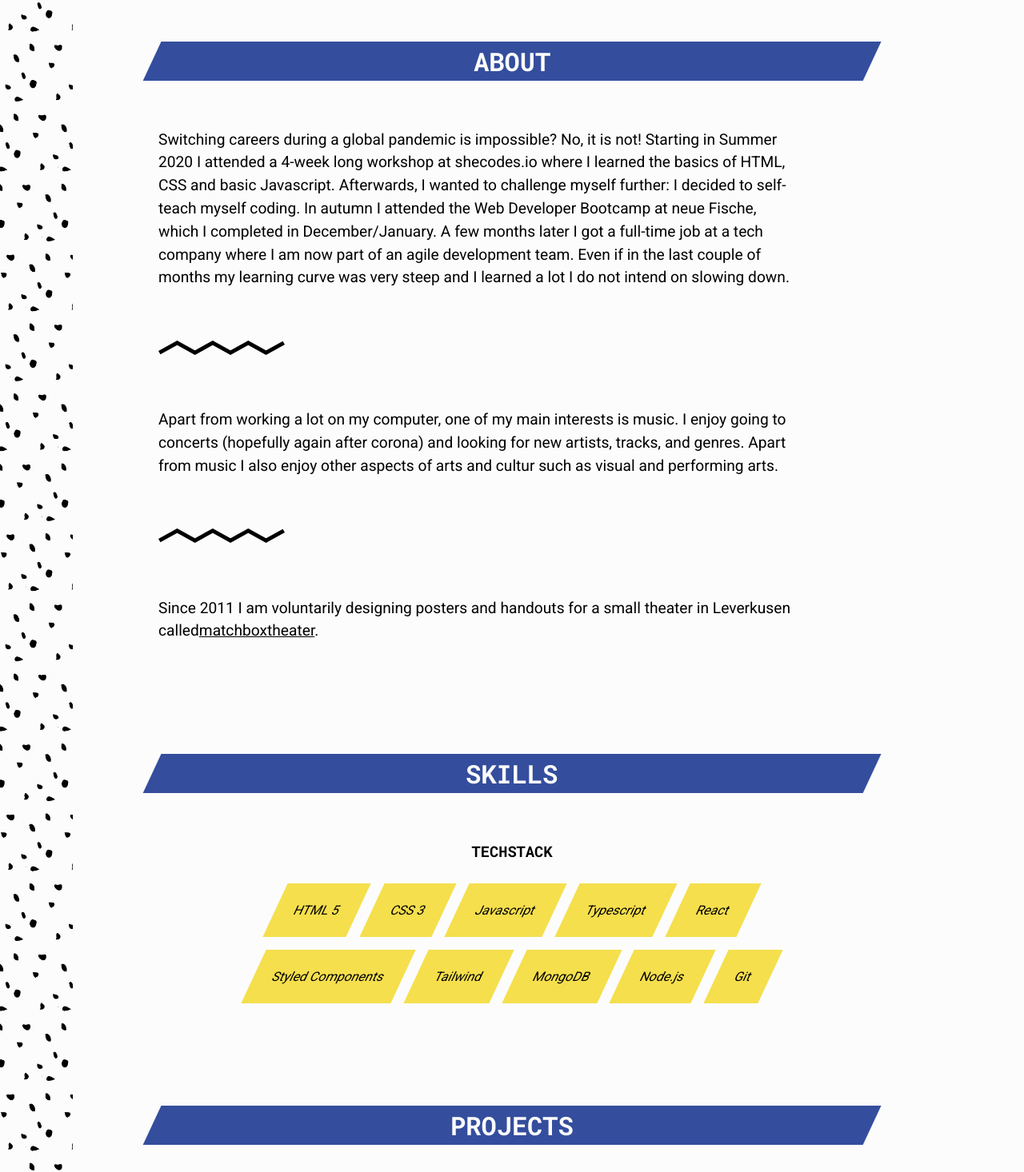
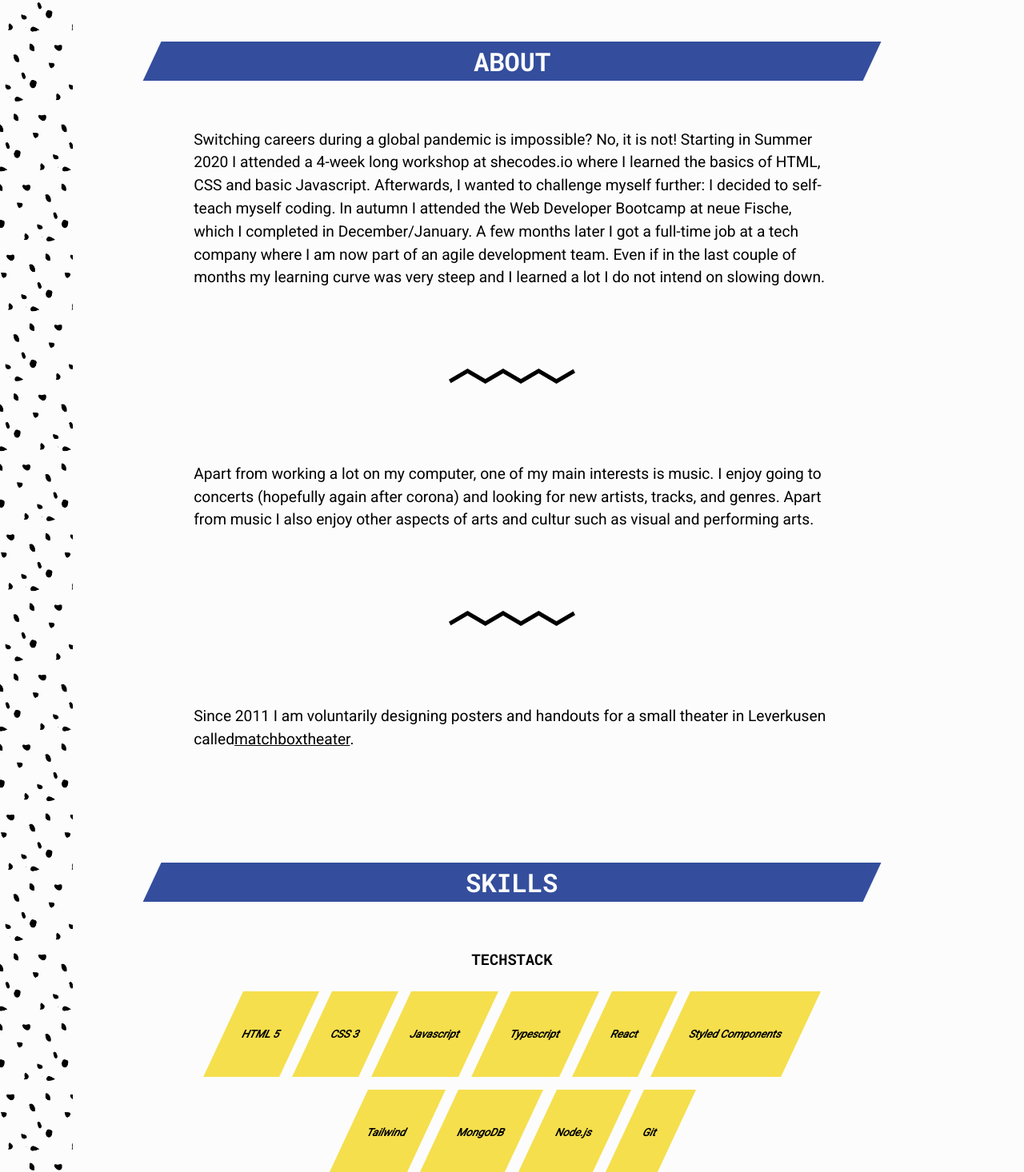
Before and after one commit to lauravikanis/portfolio2021, a React (Create React App) app: page / in a window 1280 px wide. Shown: the part 644-2110 px from the top of the page at 80% size. Built offline with nearby package versions, Linux system fonts and the light colour scheme; a web font is replaced by a local one.

Commit message:
rearange imports

```diff
--- a/src/App.js
+++ b/src/App.tsx
@@ -5,11 +5,10 @@ import Menueitem from "./components/Menueitem/Menueitem";
 import styled from "styled-components/macro";
 import Footer from "./components/Footer/Footer";
 import Navigation from "./components/Navigation/Navigation";
-import Divider from "./components/Divider";
 import Button from "./components/Button/Button";
 import Skill from "./components/Skill/Skill";
-import Projectdetails from "./components/Container/Projectdetails";
-import Detailcontainer from "./components/Container/Detailcontainer";
+import Projectdetails from "./components/LayoutHelper/Projectdetails";
+import Detailcontainer from "./components/LayoutHelper/Detailcontainer";
 
 import linkedinpath from "./assets/linkedin.svg";
 import facebookpath from "./assets/facebook.svg";
@@ -18,6 +17,7 @@ import githubpath from "./assets/github.svg";
 import twitterpath from "./assets/twitter.svg";
 import herokupath from "./assets/heroku.svg";
 import deploymentpath from "./assets/deployment.svg";
+import zickzackpath from "./assets/zickzack.svg";
 
 const AppDiv = styled.div`
   display: flex;
@@ -35,6 +35,7 @@ const MainDiv = styled.div`
 `;
 
 const AboutDiv = styled.div`
+  display: flex;
   flex-direction: column;
   justify-content: center;
   align-items: center;
@@ -42,6 +43,11 @@ const AboutDiv = styled.div`
   margin-top: 2rem;
   margin-bottom: 2rem;
   background-color: var(--background);
+
+  img {
+    padding-top: 5rem;
+    padding-bottom: 5rem;
+  }
 
   p {
     width: 90%;
@@ -55,6 +61,10 @@ const ProjectsDiv = styled.div`
   align-items: center;
   margin-top: 2rem;
   margin-bottom: 2rem;
+  img {
+    padding-top: 5rem;
+    padding-bottom: 5rem;
+  }
 `;
 
 const Project = styled.div`
@@ -62,8 +72,12 @@ const Project = styled.div`
   flex-direction: column;
   align-content: center;
   padding: 0.5rem;
+  width: 90%;
 
-  width: 90%;
+  img {
+    padding-top: 0;
+    padding-bottom: 0;
+  }
 
   h5 {
     margin: 0;
@@ -128,11 +142,7 @@ function App() {
               Even if in the last couple of months my learning curve was very
               steep and I learned a lot I do not intend on slowing down.
             </p>
-            <Divider />
-            {/* <Picturerow>
-      <img src={instabowie} alt="pusher tony mural at Cologne Ehrenfeld" />
-      <img src={instaludwig} alt="Rooftopterrace at Museum Ludwig" />
-    </Picturerow>{" "} */}
+            <img src={zickzackpath} alt="zickzack" />
             <p>
               Apart from working a lot on my computer, one of my main interests
               is music. I enjoy going to concerts (hopefully again after corona)
@@ -140,7 +150,7 @@ function App() {
               I also enjoy other aspects of arts and cultur such as visual and
               performing arts.
             </p>
-            <Divider />
+            <img src={zickzackpath} alt="zickzack" />
             <p>
               Since 2011 I am voluntarily designing posters and handouts for a
               small theater in Leverkusen called
@@ -156,16 +166,36 @@ function App() {
           <SkillsDiv>
             <h3>TechStack</h3>
             <Container>
-              <Skill>HTML 5</Skill>
-              <Skill>CSS 3</Skill>
-              <Skill>Javascript</Skill>
-              <Skill>Typescript</Skill>
-              <Skill>React</Skill>
-              <Skill>Styled Components</Skill>
-              <Skill>Tailwind</Skill>
-              <Skill>MongoDB</Skill>
-              <Skill>Node.js</Skill>
-              <Skill>Git</Skill>
+              <Skill>
+                <h5>HTML 5</h5>
+              </Skill>
+              <Skill>
+                <h5>CSS 3</h5>
+              </Skill>
+              <Skill>
+                <h5>Javascript</h5>
+              </Skill>
+              <Skill>
+                <h5>Typescript</h5>
+              </Skill>
+              <Skill>
+                <h5>React</h5>
+              </Skill>
+              <Skill>
+                <h5>Styled Components</h5>
+              </Skill>
+              <Skill>
+                <h5>Tailwind</h5>
+              </Skill>
+              <Skill>
+                <h5>MongoDB</h5>
+              </Skill>
+              <Skill>
+                <h5>Node.js</h5>
+              </Skill>
+              <Skill>
+                <h5>Git</h5>
+              </Skill>
             </Container>
           </SkillsDiv>{" "}
           <Menueitem id="projects">
@@ -207,7 +237,7 @@ function App() {
                 </Detailcontainer>
               </Projectdetails>
             </Project>
-            <Divider />
+            <img src={zickzackpath} alt="zickzack" />
             <Project>
               <h3>lauravikanis.de</h3>
               <h5>Personal Website</h5>
--- a/src/GlobalStyles.js
+++ b/src/GlobalStyles.tsx
@@ -1,4 +1,4 @@
-import { createGlobalStyle } from "styled-components/macro";
+import { createGlobalStyle } from "styled-components/";
 import bg from "./assets/background.svg";
 const GlobalStyle = createGlobalStyle`
 
@@ -17,7 +17,9 @@ body {
   background-color: var(--background);
   background-image: url(${bg});
   background-repeat: repeat-y;
-
+  display: flex;
+  flex-direction: column;
+  align-items: center;
  }
 
  p{
--- a/src/components/Divider.js
+++ b/src/components/LayoutHelper/Divider.tsx
@@ -1,5 +1,5 @@
 import styled from "styled-components/macro";
-import zickzackpath from "../assets/zickzack.svg";
+import zickzackpath from "../../assets/zickzack.svg";
 
 const DividerImg = styled.img`
   margin: 5% auto;
--- a/src/components/Skill/Skill.js
+++ b/src/components/Skill/Skill.tsx
@@ -1,7 +1,6 @@
 import styled from "styled-components/macro";
-import PropTypes from "prop-types";
 
-const Skill = styled.div`
+const Skills = styled.div`
   display: flex;
   justify-content: center;
   background-color: var(--action-color);
@@ -11,16 +10,6 @@ const Skill = styled.div`
   padding: 1.5rem;
   margin: 0.5rem;
   transform: skewX(-25deg);
-
-  h5 {
-    margin: 0;
-    padding: 0;
-    transform: skewX(25deg);
-  }
 `;
 
-Skill.propTypes = {
-  name: PropTypes.string,
-};
-
-export default Skill;
+export default Skills;
```
Also changed, not shown: src/components/Button/Button.tsx (renamed from src/components/Button/Button.js), src/components/Footer/Footer.tsx (renamed from src/components/Footer/Footer.js), src/components/Header/Header.tsx (renamed from src/components/Header/Header.js), src/components/LayoutHelper/Detailcontainer.tsx (renamed from src/components/Container/Detailcontainer.js), src/components/LayoutHelper/Picturerow.tsx (renamed from src/components/Container/Picturerow.js), src/components/LayoutHelper/Projectdetails.tsx (renamed from src/components/Container/Projectdetails.js), src/components/Menueitem/Menueitem.tsx (renamed from src/components/Menueitem/Menueitem.js), src/components/Navigation/Navigation.tsx (renamed from src/components/Navigation/Navigation.js).
